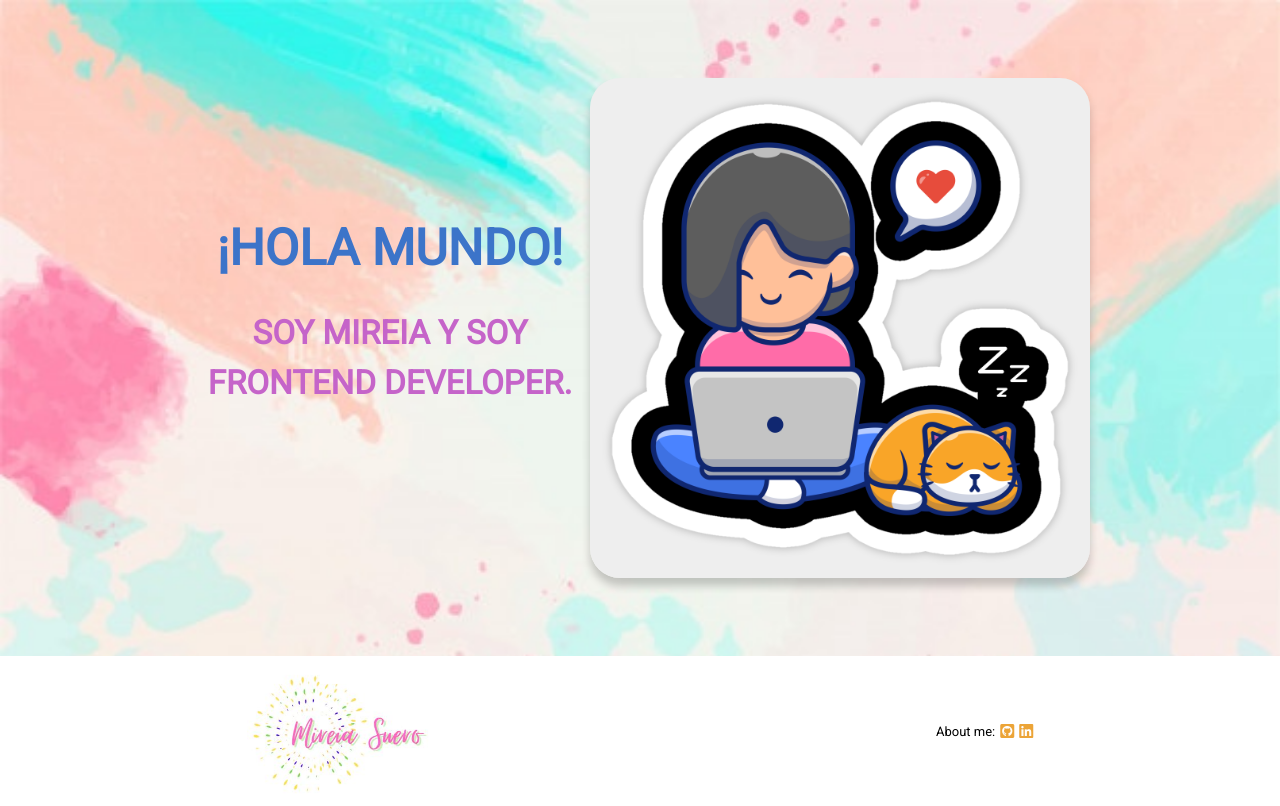
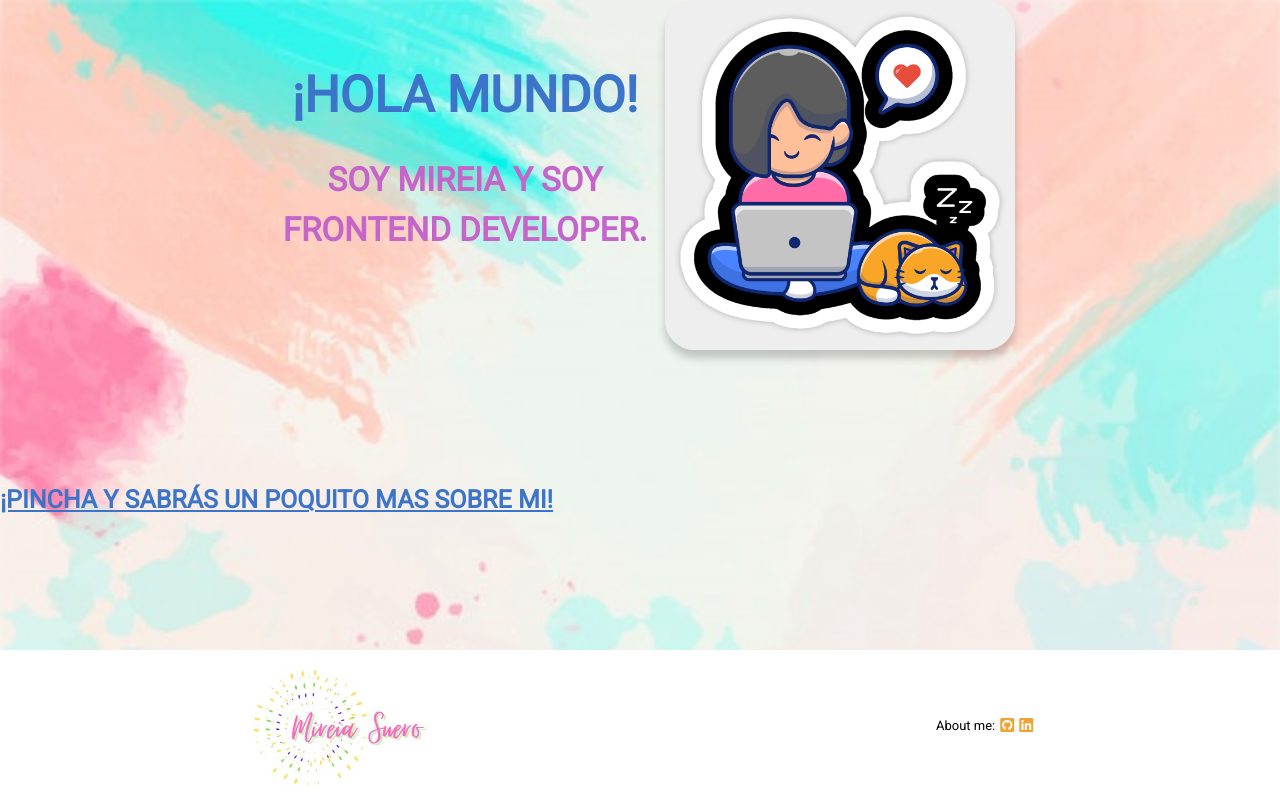
Before and after one commit to mireiasuefra/ask-me, a React app: page / in a window 1280 px wide. Built offline with nearby package versions, Linux system fonts and the light colour scheme.

Commit message:
add router logic

```diff
--- a/package.json
+++ b/package.json
@@ -10,6 +10,7 @@
     "node-sass": "^7.0.1",
     "react": "^17.0.2",
     "react-dom": "^17.0.2",
+    "react-router-dom": "^5.3.0",
     "react-scripts": "5.0.0",
     "web-vitals": "^2.1.2"
   },
--- a/src/components/App.js
+++ b/src/components/App.js
@@ -1,10 +1,11 @@
-import '../styles/App.scss';
-import { useEffect, useState } from 'react';
-import getToResultJson from '../services/api';
-import Header from './Header';
-import Footer from './Footer';
-import Card from './Card';
-
+import "../styles/App.scss";
+import { useEffect, useState } from "react";
+import { Route, Switch } from "react-router-dom";
+import getToResultJson from "../services/api";
+import LandingPage from "./LandingPage";
+import Header from "./Header";
+import Footer from "./Footer";
+import Card from "./Card";
 
 function App() {
   const [questions, setQuestions] = useState();
@@ -15,19 +16,26 @@ function App() {
     });
   }, []);
 
-
   return (
     // HTML ✨
-    <>
-    <Header/>
-    <main>
-      <Card/>
+    <div className="bg">
+      <Switch>
+        <Route exact path="/">
+          <LandingPage />
+        </Route>
 
-    </main>
-    <Footer/>
+        <Route>
+          <Header />
+          <main>
+            <Route exact path="/question">
+              <Card />
+            </Route>
+          </main>
+        </Route>
+      </Switch>
 
-    </>
-
+      <Footer />
+    </div>
   );
 }
 
--- a/src/components/Card.js
+++ b/src/components/Card.js
@@ -1,6 +1,7 @@
 function Card() {
     return (
    <>
+   patata
    </>
     );
   }
--- a/src/components/Header.js
+++ b/src/components/Header.js
@@ -1,19 +1,10 @@
 import logoHeader from "../images/Mireia.png";
+import { Link } from "react-router-dom";
 
 function Header() {
   return (
     <header className="header">
-      <div>
-        <h1 className="header__title"> ¡Hola Mundo!</h1>
-        <h2 className="header__subtitle">
-          Soy Mireia y soy Frontend Developer.
-        </h2>
-      </div>
-      <img
-        className="header__img"
-        src={logoHeader}
-        alt="Logo"
-      ></img>
+      JAJAJAJA
     </header>
   );
 }
--- /dev/null
+++ b/src/components/LandingPage.js
@@ -0,0 +1,25 @@
+import logoHeader from "../images/Mireia.png";
+import { Link } from "react-router-dom";
+
+function LandingPage() {
+  return (
+    <>
+      <header className="landing-page">
+        <div>
+          <h1 className="landing-page__title"> ¡Hola Mundo!</h1>
+          <h2 className="landing-page__subtitle">
+            Soy Mireia y soy Frontend Developer.
+          </h2>
+        </div>
+        <img className="landing-page__img" src={logoHeader} alt="Logo"></img>
+      </header>
+      <main>
+        <Link className="landing-page__link" to="/question">
+          ¡Pincha y sabrás un poquito mas sobre mi!
+        </Link>
+      </main>
+    </>
+  );
+}
+
+export default LandingPage;
--- a/src/index.js
+++ b/src/index.js
@@ -1,5 +1,11 @@
 import React from 'react';
 import ReactDOM from 'react-dom';
+import { HashRouter } from "react-router-dom";
 import App from './components/App';
 
-ReactDOM.render(<App />, document.getElementById('root'));
+ReactDOM.render(
+    <HashRouter>
+      <App />
+    </HashRouter>,
+    document.getElementById("root")
+  );
--- a/src/styles/App.scss
+++ b/src/styles/App.scss
@@ -2,5 +2,5 @@
 
 @import "core/variables";
 @import "components/app";
-@import "components/header";
+@import "components/landing-page";
 @import "components/footer";
--- a/src/styles/components/_app.scss
+++ b/src/styles/components/_app.scss
@@ -0,0 +1,10 @@
+.bg {
+    background-image: url(../../images/bg-img.jpg);
+    background-size: cover;
+    font-family: $principal-font;
+    height: 100vh;
+    width: 100%;
+    display: flex;
+    flex-direction: column;
+    justify-content: space-between;
+}
--- a/src/styles/components/_footer.scss
+++ b/src/styles/components/_footer.scss
@@ -4,6 +4,7 @@
     justify-content:space-around;
     padding: 10px;
     font-family: $principal-font;
+    background-color: white;
 
     &__img{
         height: 100px;
--- a/src/styles/components/_header.scss
+++ b/src/styles/components/_landing-page.scss
@@ -1,12 +1,9 @@
-.header {
-  background-image: url(../../images/bg-img.jpg);
-  background-size: cover;
-  font-family: $principal-font;
+.landing-page {
   display: flex;
   flex-direction: column;
   align-items: center;
   justify-content: center;
-  height: 82vh;
+  text-align: center;
   width: 100%;
 
   @media (min-width: $breakpoint-tablet) {
@@ -18,10 +15,6 @@
     text-transform: uppercase;
     font-size: 25px;
     line-height: 40px;
-
-    text-align: center;
-    justify-content: center;
-    align-items: center;
     min-width: 200px;
     margin-bottom: 30px;
     color: $secondary-color;
@@ -38,9 +31,6 @@
     font-size: 17px;
     line-height: 30px;
     max-width: 150px;
-    text-align: center;
-    justify-content: center;
-    align-items: center;
     min-width: 200px;
     margin-bottom: 30px;
     color: $terciary-color;
@@ -54,8 +44,25 @@
 
   &__img {
     width: 70%;
-    max-width: 500px;
+    max-width: 350px;
     box-shadow: 0 8px 8px 0 rgba(0, 0, 0, 0.2);
     border-radius: 30px;
   }
+
+  &__link {
+    color: $secondary-color;
+    text-transform: uppercase;
+    max-width: 200px;
+    font-weight: bold;
+    line-height: 25px;
+    margin-top: 15px;
+    cursor: pointer;
+
+    @media (min-width: $breakpoint-tablet) {
+      line-height: 50px;
+      font-size: 25px;
+      max-width: 400px;
+
+    }
+  }
 }
```
Also changed, not shown: public/favicon.ico, src/images/iconMS.JPG (deleted), 1 other file.
